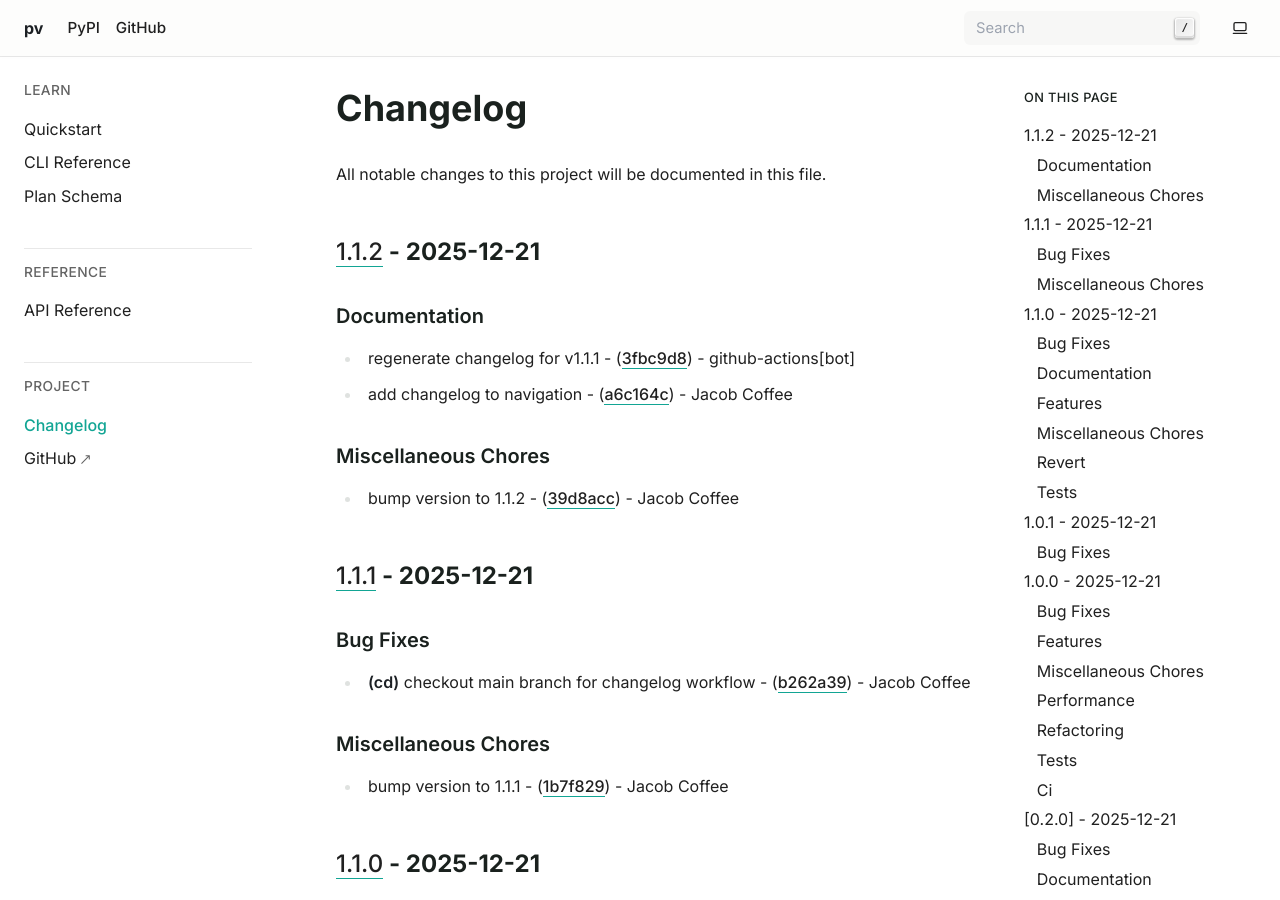
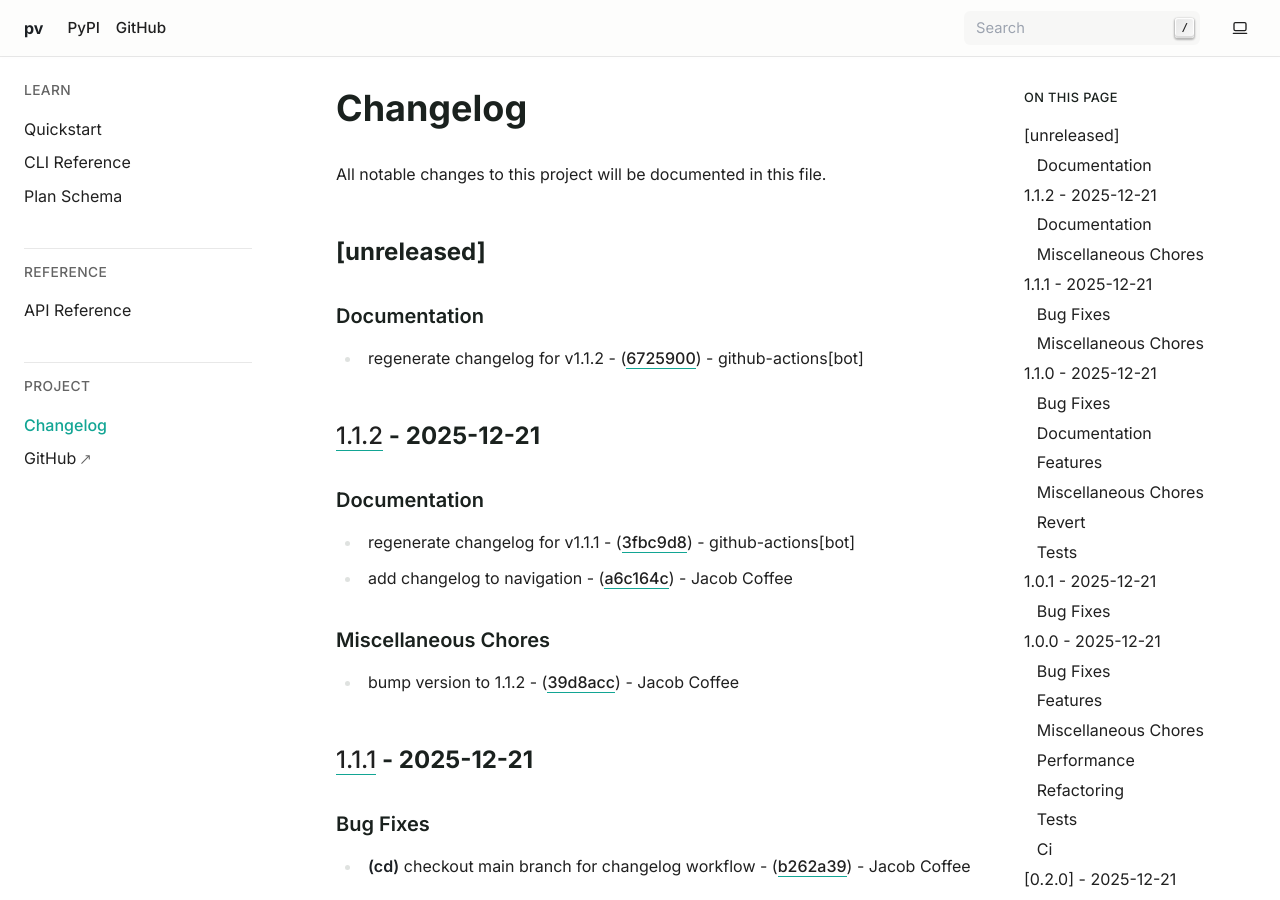
Before and after one commit to JacobCoffee/pv, a Sphinx documentation site: the page built from docs/CHANGELOG.md, in a window 1280 px wide and 900 px high. Built offline with Sphinx 7.4.7, drawn with Linux system fonts in a browser that asks for light colours.

Commit message:
docs: regenerate changelog for v1.1.3

```diff
--- a/docs/CHANGELOG.md
+++ b/docs/CHANGELOG.md
@@ -2,6 +2,13 @@
 
 All notable changes to this project will be documented in this file.
 
+## [unreleased]
+
+
+### Documentation
+
+
+- regenerate changelog for v1.1.2 - ([6725900](https://github.com/JacobCoffee/pv/commit/6725900737b12d03d1382a536df223bf16a0ab79)) - github-actions[bot]
 ## [1.1.2](https://github.com/JacobCoffee/pv/compare/v1.1.1..v1.1.2) - 2025-12-21
 
 
```
